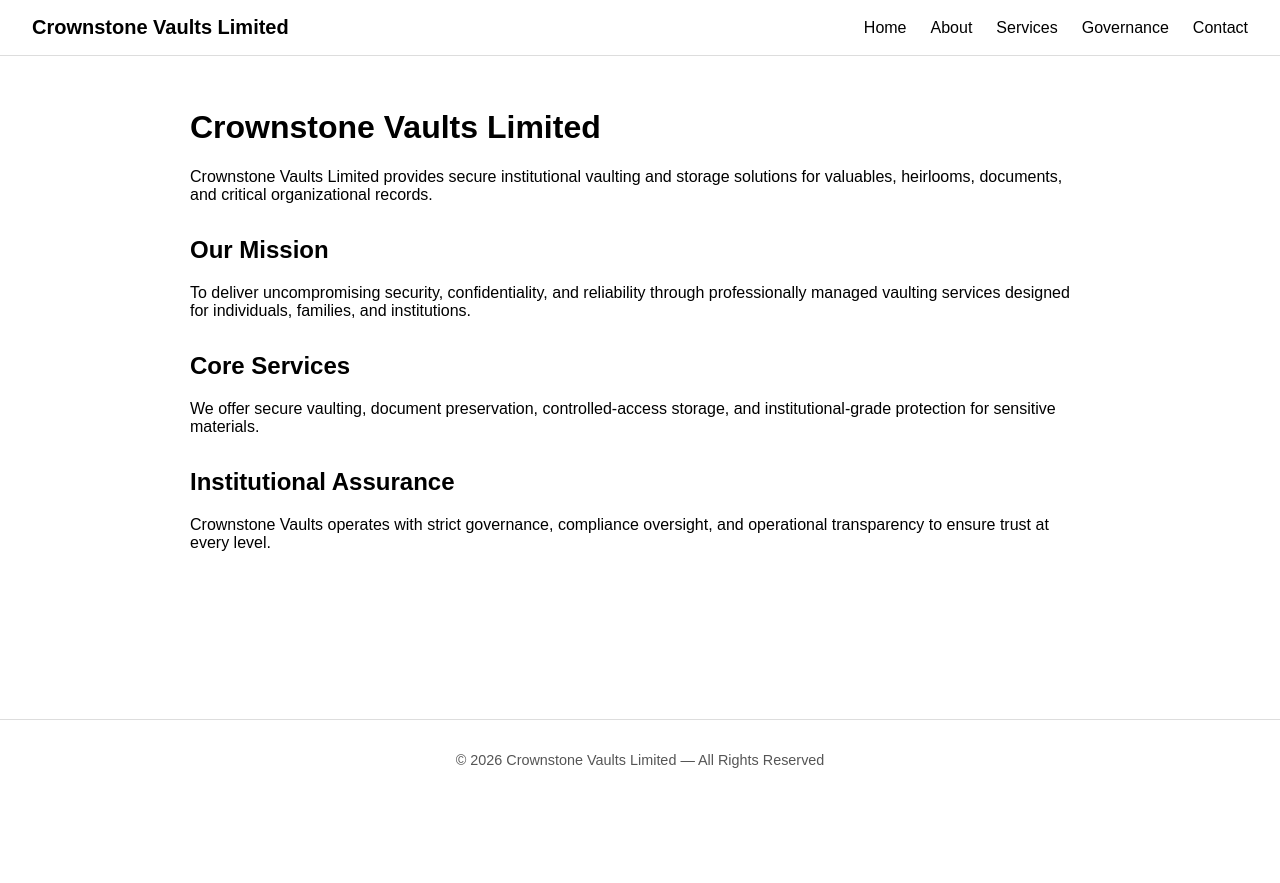
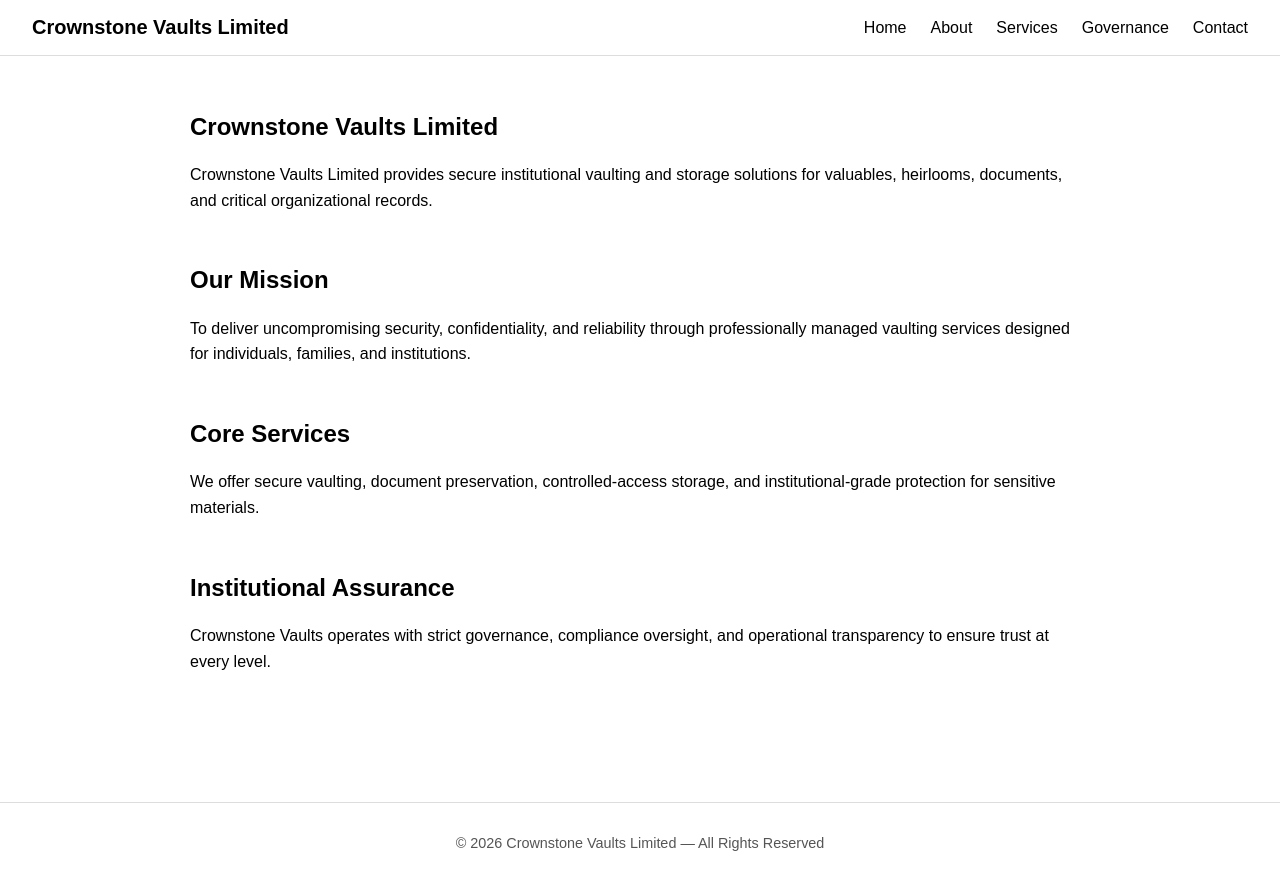
Before and after one commit to soulnlite/crownstone-vaults, a Next.js app: page / in a window 1280 px wide. Before the commit the page ends 800 px from the top, so only its background shows below. Built offline with nearby package versions, Linux system fonts and the light colour scheme.

Commit message:
Improve homepage spacing and section hierarchy

```diff
--- a/app/page.tsx
+++ b/app/page.tsx
@@ -1,15 +1,24 @@
 export default function HomePage() {
   return (
-    <main style={{ padding: "2rem", maxWidth: "900px", margin: "0 auto" }}>
-      <h1>Crownstone Vaults Limited</h1>
-      <p>
-        Crownstone Vaults Limited provides secure institutional vaulting and
-        storage solutions for valuables, heirlooms, documents, and critical
-        organizational records.
-      </p>
+    <main
+      style={{
+        padding: "2rem",
+        maxWidth: "900px",
+        margin: "0 auto",
+        lineHeight: 1.6,
+      }}
+    >
+      <section style={{ marginBottom: "3rem" }}>
+        <h1 style={{ marginBottom: "1rem" }}>Crownstone Vaults Limited</h1>
+        <p>
+          Crownstone Vaults Limited provides secure institutional vaulting and
+          storage solutions for valuables, heirlooms, documents, and critical
+          organizational records.
+        </p>
+      </section>
 
-      <section style={{ marginTop: "2rem" }}>
-        <h2>Our Mission</h2>
+      <section style={{ marginBottom: "3rem" }}>
+        <h2 style={{ marginBottom: "0.5rem" }}>Our Mission</h2>
         <p>
           To deliver uncompromising security, confidentiality, and reliability
           through professionally managed vaulting services designed for
@@ -17,16 +26,16 @@ export default function HomePage() {
         </p>
       </section>
 
-      <section style={{ marginTop: "2rem" }}>
-        <h2>Core Services</h2>
+      <section style={{ marginBottom: "3rem" }}>
+        <h2 style={{ marginBottom: "0.5rem" }}>Core Services</h2>
         <p>
           We offer secure vaulting, document preservation, controlled-access
           storage, and institutional-grade protection for sensitive materials.
         </p>
       </section>
 
-      <section style={{ marginTop: "2rem" }}>
-        <h2>Institutional Assurance</h2>
+      <section style={{ marginBottom: "3rem" }}>
+        <h2 style={{ marginBottom: "0.5rem" }}>Institutional Assurance</h2>
         <p>
           Crownstone Vaults operates with strict governance, compliance
           oversight, and operational transparency to ensure trust at every
```
